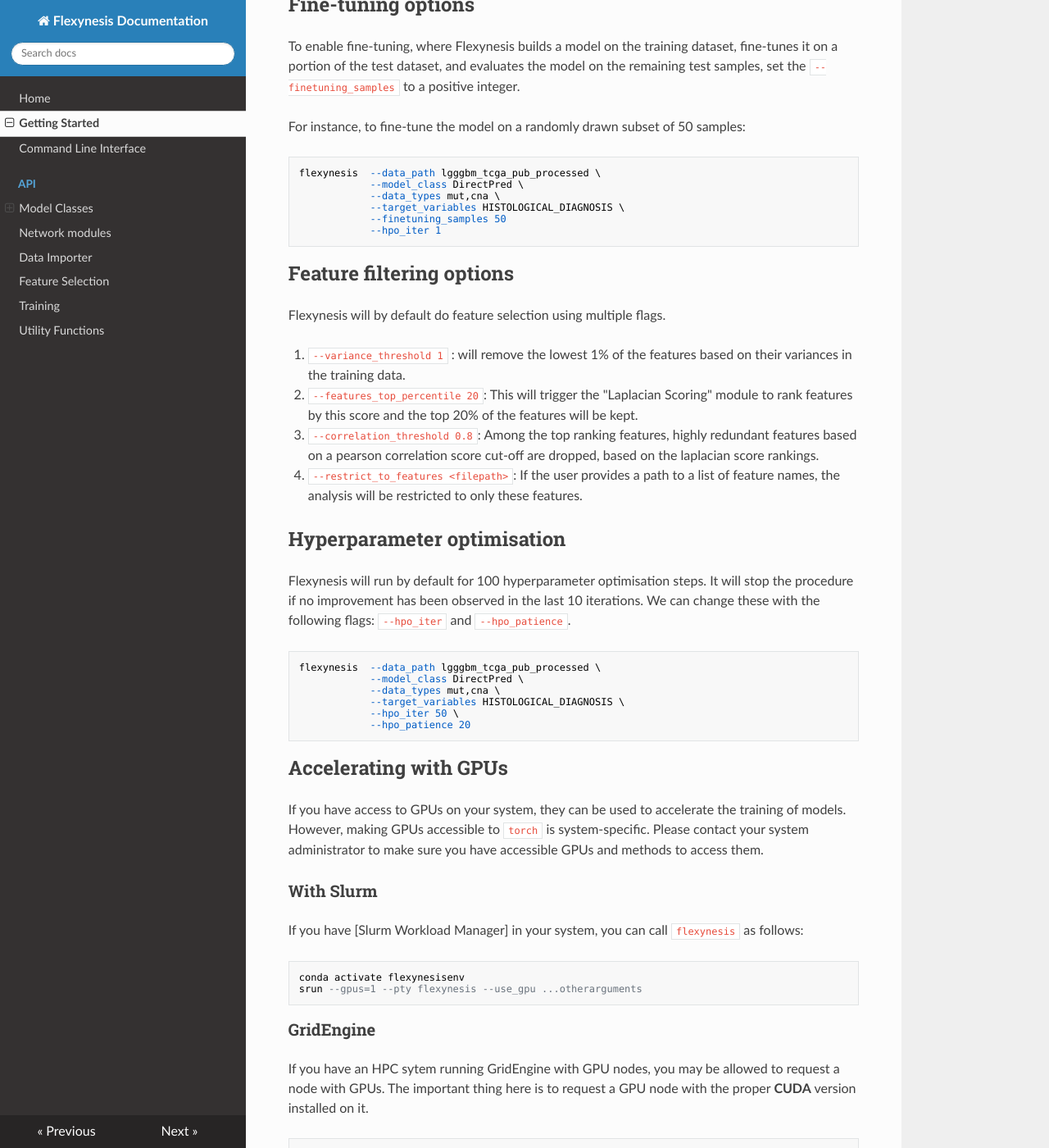
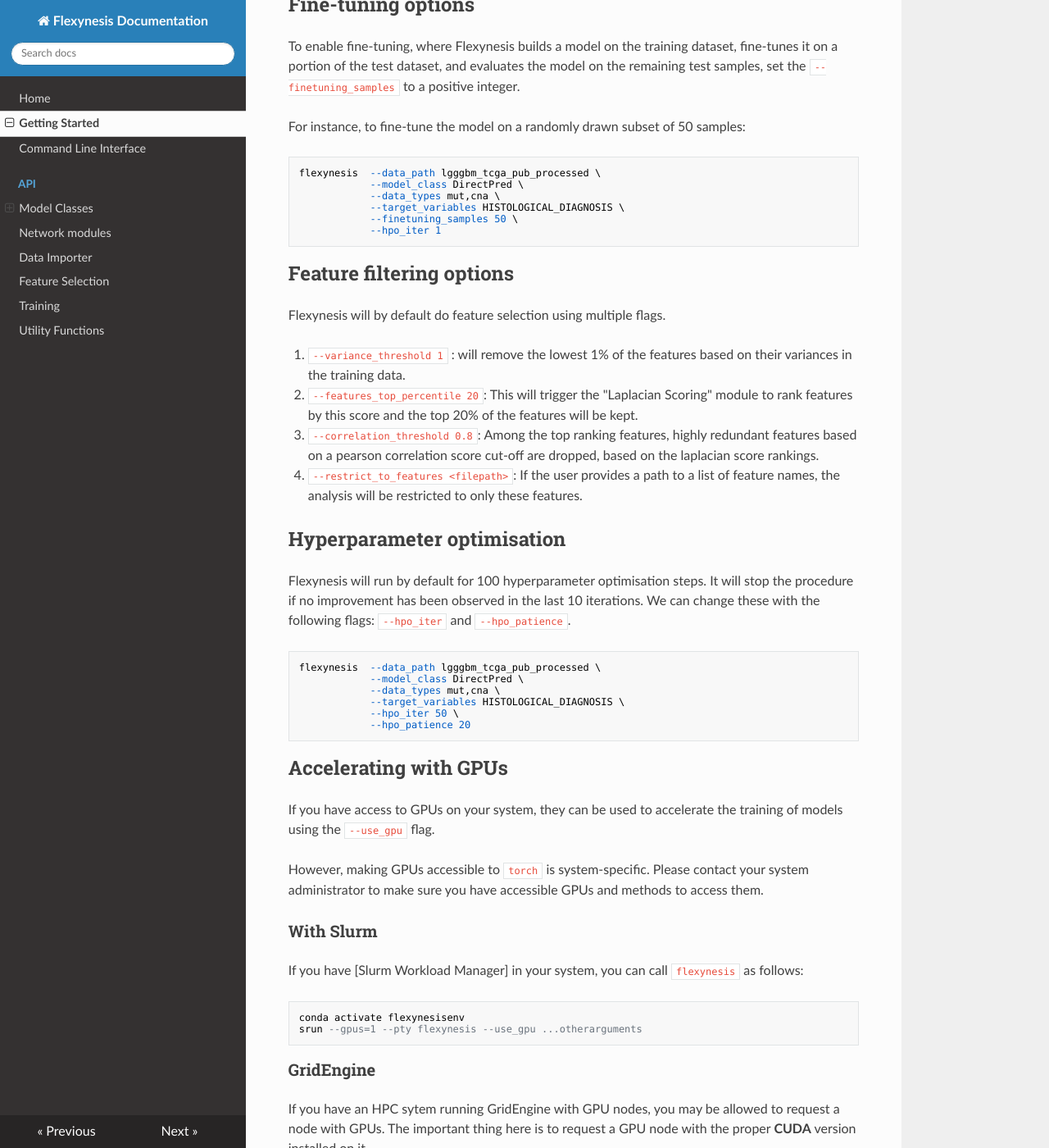
Before and after one commit to BIMSBbioinfo/flexynesis, an MkDocs documentation site: the page built from docs/getting_started.md, in a window 1280 px wide and 1400 px high, scrolled down 5038 px. Shown: the whole window at 82% size. Built offline with MkDocs 1.6.1, drawn with Linux system fonts in a browser that asks for light colours; nearby versions of some CDN libraries; some of the changed text lies outside the part shown.

Commit message:
remove trailing spaces on multiline commands

````diff
--- a/docs/getting_started.md
+++ b/docs/getting_started.md
@@ -79,7 +79,7 @@
 flexynesis  --data_path lgggbm_tcga_pub_processed \
             --model_class DirectPred \
             --target_variables KARNOFSKY_PERFORMANCE_SCORE \
-            --data_types mut,cna
+            --data_types mut,cna \
             --hpo_iter 1
 ```
 
@@ -90,7 +90,7 @@
 flexynesis  --data_path lgggbm_tcga_pub_processed \
             --model_class DirectPred \
             --target_variables HISTOLOGICAL_DIAGNOSIS  \
-            --data_types mut,cna
+            --data_types mut,cna \
             --hpo_iter 1
 ```
 
@@ -103,7 +103,7 @@
             --model_class DirectPred \
             --surv_event_var OS_STATUS \
             --surv_time_var OS_MONTHS \
-            --data_types mut,cna
+            --data_types mut,cna \
             --hpo_iter 1
 ```
 
@@ -117,7 +117,7 @@
             --target_variables HISTOLOGICAL_DIAGNOSIS,KARNOFSKY_PERFORMANCE_SCORE \
             --surv_event_var OS_STATUS \
             --surv_time_var OS_MONTHS \
-            --data_types mut,cna
+            --data_types mut,cna \
             --hpo_iter 1
 ```
 
@@ -128,11 +128,11 @@
 
 ```
 flexynesis  --data_path lgggbm_tcga_pub_processed \
-            --model_class [DirectPred|supervised_vae|MultiTripletNetwork|GNN|CrossModalPred]\
+            --model_class [DirectPred|supervised_vae|MultiTripletNetwork|GNN|CrossModalPred] \
             --target_variables HISTOLOGICAL_DIAGNOSIS,KARNOFSKY_PERFORMANCE_SCORE \
             --surv_event_var OS_STATUS \
             --surv_time_var OS_MONTHS \
-            --data_types mut,cna
+            --data_types mut,cna \
             --hpo_iter 1
 ```
 
@@ -160,8 +160,8 @@
 flexynesis  --data_path lgggbm_tcga_pub_processed \
             --model_class DirectPred \
             --target_variables HISTOLOGICAL_DIAGNOSIS \
-            --data_types mut,cna
-            --fusion intermediate
+            --data_types mut,cna \
+            --fusion intermediate \
             --hpo_iter 1
 ```
 
@@ -175,7 +175,7 @@
 ```
 flexynesis  --data_path lgggbm_tcga_pub_processed \
             --model_class supervised_vae \
-            --data_types mut,cna
+            --data_types mut,cna \
             --hpo_iter 1
 ```
 
@@ -189,9 +189,9 @@
 ```
 flexynesis  --data_path lgggbm_tcga_pub_processed \
             --model_class CrossModalPred \
-            --data_types mut,cna
-            --input_layers mut
-            --output_layers cna
+            --data_types mut,cna \
+            --input_layers mut \
+            --output_layers cna \
             --hpo_iter 1
 ```
 
@@ -206,7 +206,7 @@
             --data_types mut,cna \
             --input_layers mut,cna \
             --output_layers cna \
-            --target_variables HISTOLOGICAL_DIAGNOSIS,AGE
+            --target_variables HISTOLOGICAL_DIAGNOSIS,AGE \
             --hpo_iter 1
 ```
 
@@ -221,7 +221,7 @@
             --model_class DirectPred \
             --data_types mut,cna \
             --target_variables HISTOLOGICAL_DIAGNOSIS \
-            --finetuning_samples 50
+            --finetuning_samples 50 \
             --hpo_iter 1
 ```
 
@@ -249,7 +249,8 @@
 
 ## Accelerating with GPUs
 
-If you have access to GPUs on your system, they can be used to accelerate the training of models.
+If you have access to GPUs on your system, they can be used to accelerate the training of models using the `--use_gpu` flag.
+
 However, making GPUs accessible to `torch` is system-specific. Please contact your system administrator
 to make sure you have accessible GPUs and methods to access them.
 
````
